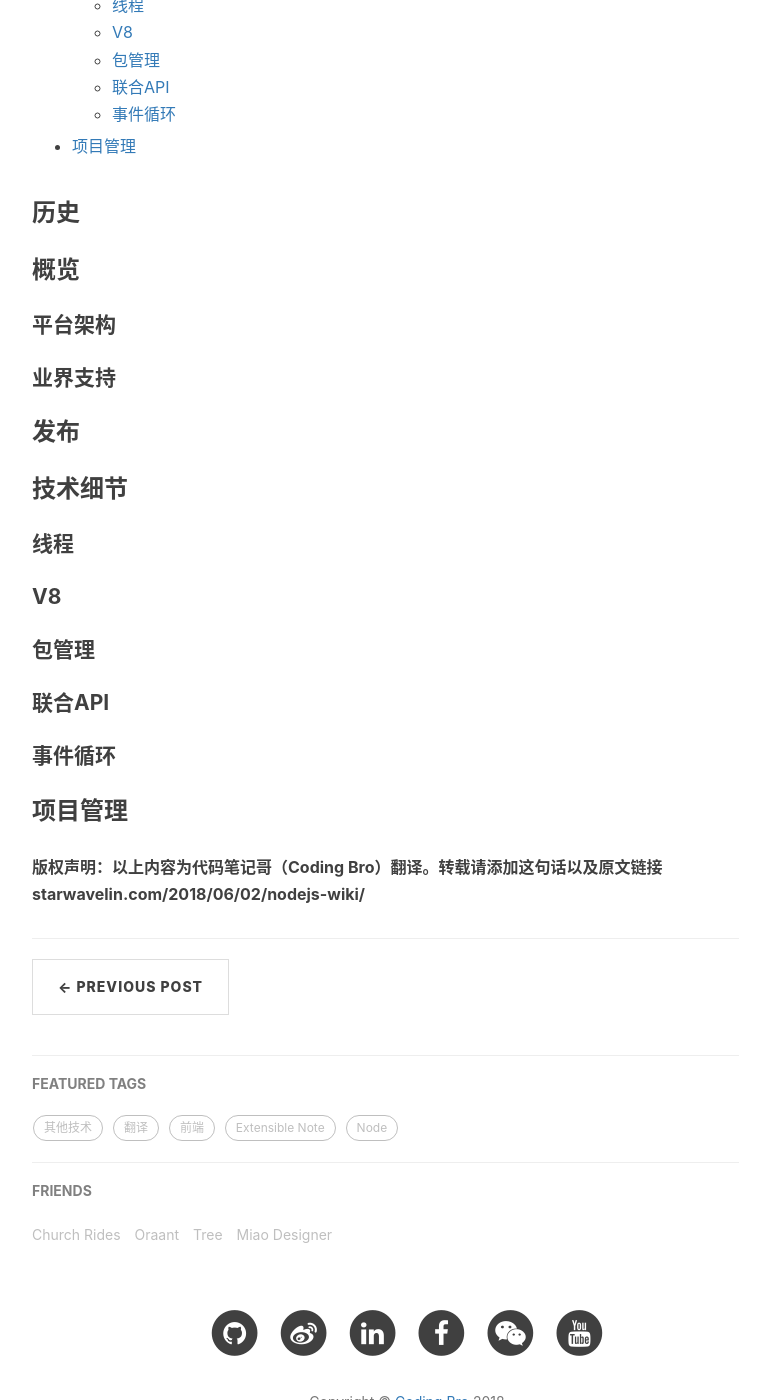
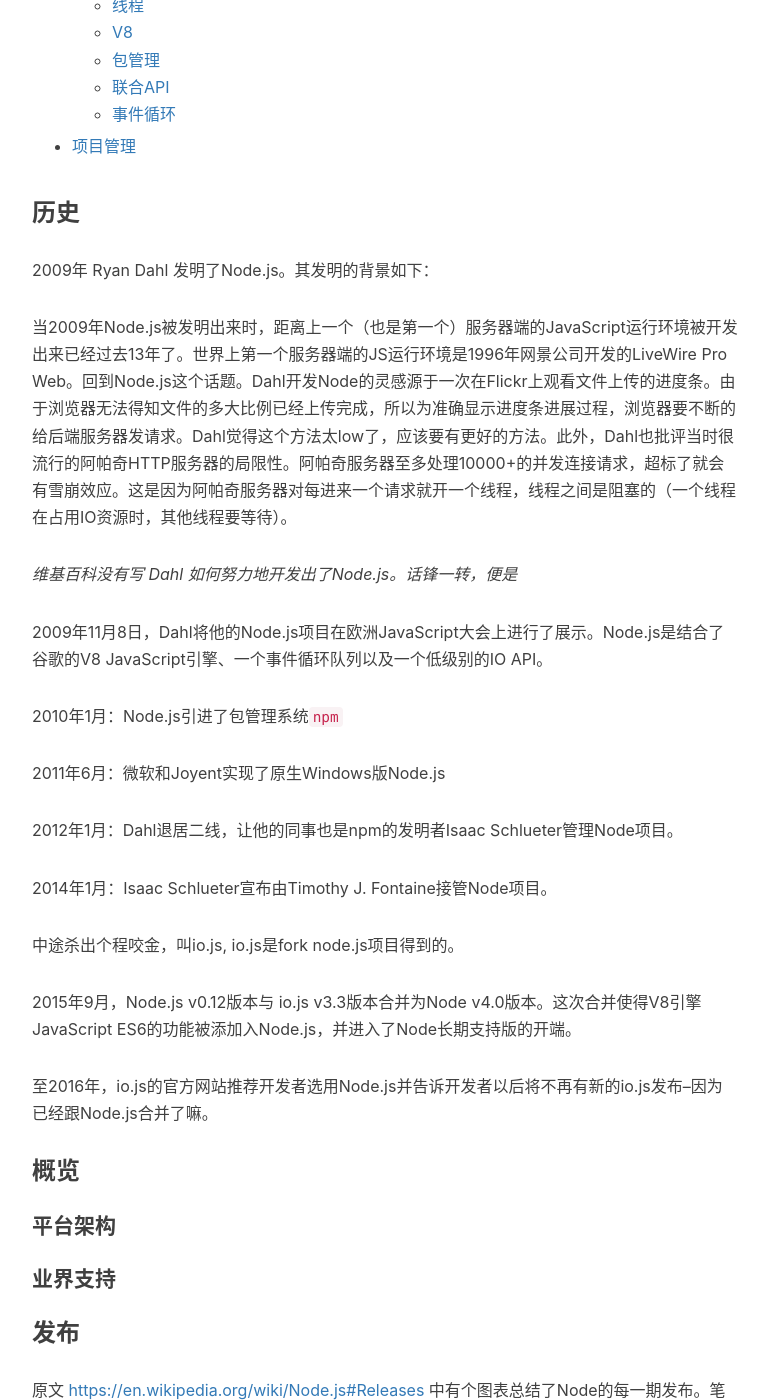
Before and after one commit to starwavelin/starwavelin.github.io, a Jekyll site: the page built from _posts/2018-06-02-nodejs-wiki.md, in a window 1280 px wide and 1400 px high, scrolled down 1445 px. Shown: the whole window, without its empty margins (233-1001 px from the left). Built offline with Jekyll 4.4.1, drawn with Linux system fonts in a browser that asks for light colours; nearby versions of some CDN libraries; comment, search, counter and statistics services are not loaded; some of the changed text lies outside the part shown.

Commit message:
node.js wiki history done

````diff
--- a/_posts/2018-06-02-nodejs-wiki.md
+++ b/_posts/2018-06-02-nodejs-wiki.md
@@ -38,10 +37,33 @@
 - [项目管理](#项目管理)
 
 ### 历史
+2009年 Ryan Dahl 发明了Node.js。其发明的背景如下：
+
+当2009年Node.js被发明出来时，距离上一个（也是第一个）服务器端的JavaScript运行环境被开发出来已经过去13年了。世界上第一个服务器端的JS运行环境是1996年网景公司开发的LiveWire Pro Web。回到Node.js这个话题。Dahl开发Node的灵感源于一次在Flickr上观看文件上传的进度条。由于浏览器无法得知文件的多大比例已经上传完成，所以为准确显示进度条进展过程，浏览器要不断的给后端服务器发请求。Dahl觉得这个方法太low了，应该要有更好的方法。此外，Dahl也批评当时很流行的阿帕奇HTTP服务器的局限性。阿帕奇服务器至多处理10000+的并发连接请求，超标了就会有雪崩效应。这是因为阿帕奇服务器对每进来一个请求就开一个线程，线程之间是阻塞的（一个线程在占用IO资源时，其他线程要等待）。
+
+*维基百科没有写 Dahl 如何努力地开发出了Node.js。话锋一转，便是*
+
+2009年11月8日，Dahl将他的Node.js项目在欧洲JavaScript大会上进行了展示。Node.js是结合了谷歌的V8 JavaScript引擎、一个事件循环队列以及一个低级别的IO API。
+
+2010年1月：Node.js引进了包管理系统```npm```
+
+2011年6月：微软和Joyent实现了原生Windows版Node.js
+
+2012年1月：Dahl退居二线，让他的同事也是npm的发明者Isaac Schlueter管理Node项目。
+
+2014年1月：Isaac Schlueter宣布由Timothy J. Fontaine接管Node项目。
+
+中途杀出个程咬金，叫io.js, io.js是fork node.js项目得到的。
+
+2015年9月，Node.js v0.12版本与 io.js v3.3版本合并为Node v4.0版本。这次合并使得V8引擎JavaScript ES6的功能被添加入Node.js，并进入了Node长期支持版的开端。
+
+至2016年，io.js的官方网站推荐开发者选用Node.js并告诉开发者以后将不再有新的io.js发布--因为已经跟Node.js合并了嘛。
+
 ### 概览
 #### 平台架构
 #### 业界支持
 ### 发布
+原文 [https://en.wikipedia.org/wiki/Node.js#Releases](https://en.wikipedia.org/wiki/Node.js#Releases) 中有个图表总结了Node的每一期发布。笔者就不赘述翻译了。笔者查了下，自己机器上的Node版本为v8.9.4，属于Carbon系列。查Node版本的命令```$ node --version```
 ### 技术细节
 #### 线程
 #### V8
````
Also changed, not shown: other parts of _posts/2018-06-02-nodejs-wiki.md (+0 -1 lines).
